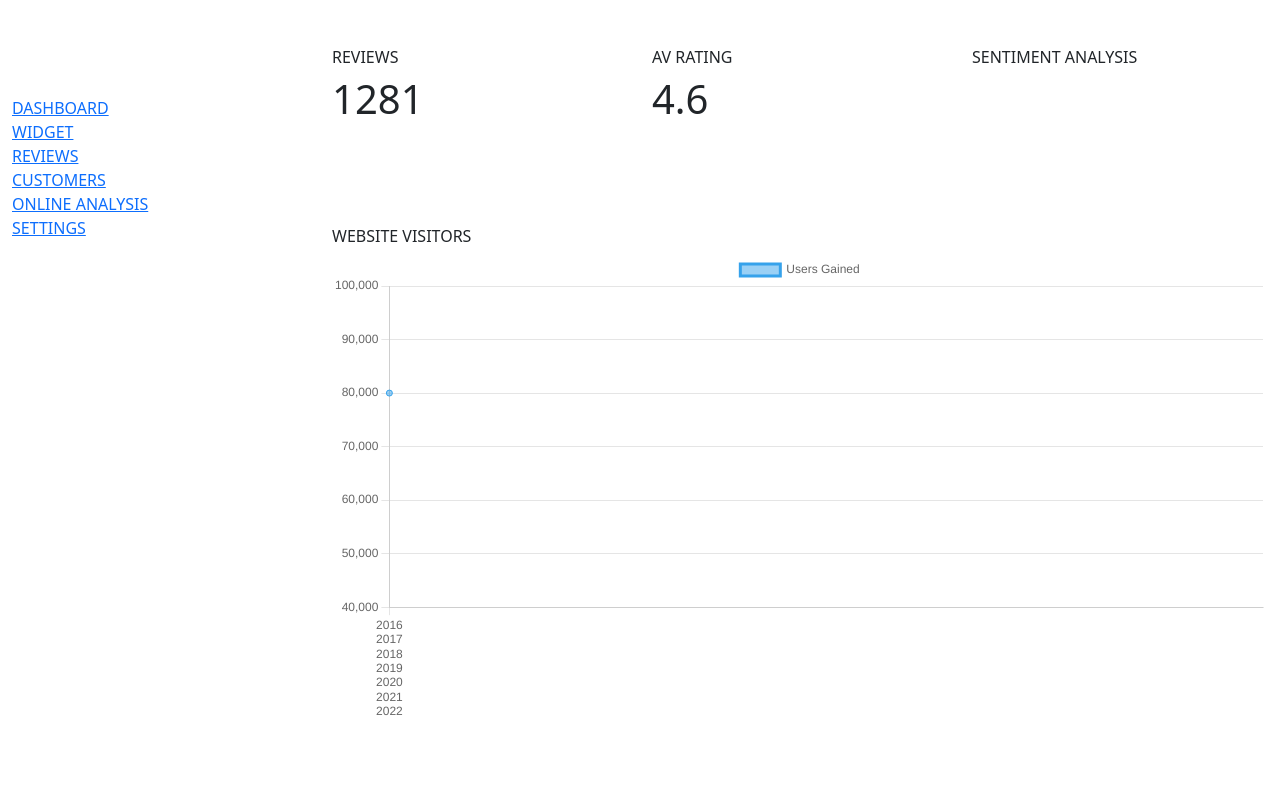
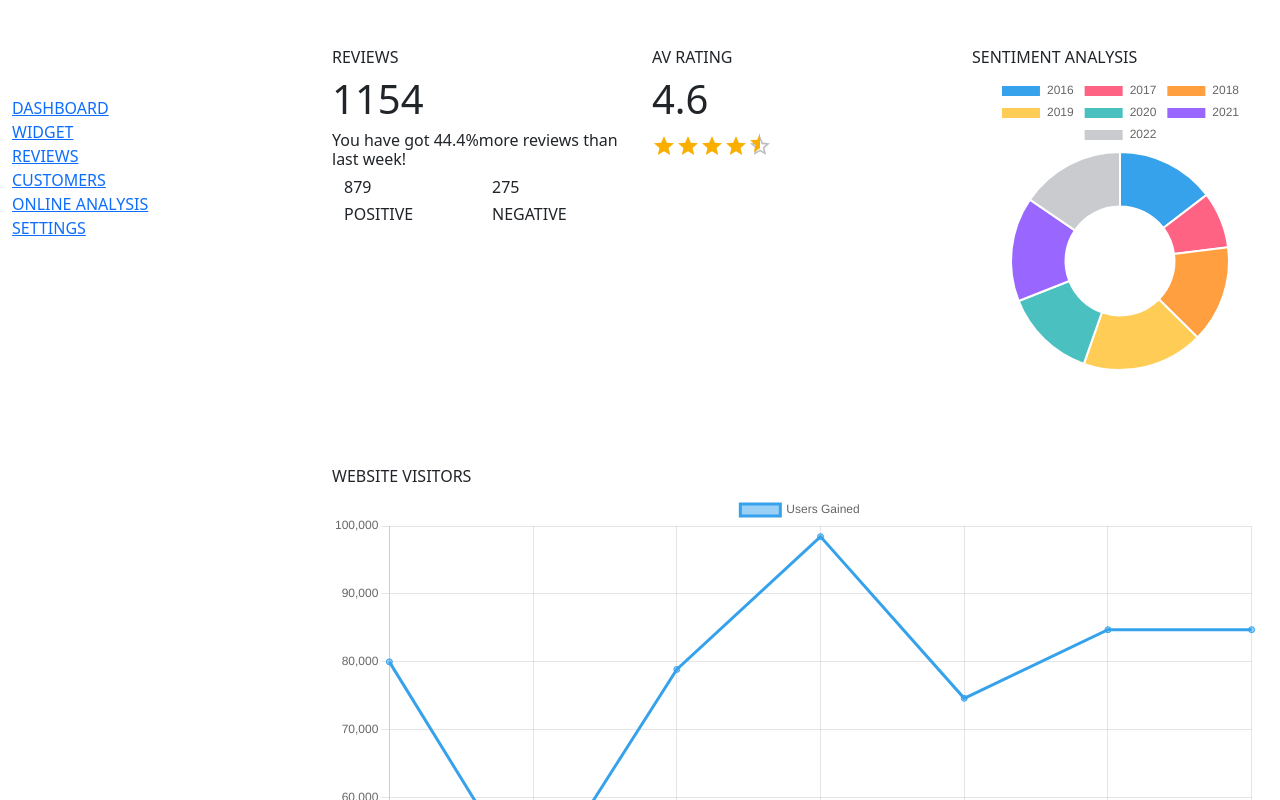
Before and after one commit to Parrasite9/Dashboard, a React (Create React App) app: page / in a window 1280 px wide. Shown: the top 800 px of the page. Built offline with nearby package versions, Linux system fonts and the light colour scheme.

Commit message:
donut chart added, reviews has an addition grid for pos and neg numbers. This reviews number is fully randomized and changes with every reload. AV Rating now has a star rating attached and is changable based on UX.

```diff
--- a/package.json
+++ b/package.json
@@ -3,6 +3,9 @@
   "version": "0.1.0",
   "private": true,
   "dependencies": {
+    "@emotion/react": "^11.10.5",
+    "@emotion/styled": "^11.10.5",
+    "@mui/material": "^5.11.6",
     "@testing-library/jest-dom": "^5.16.5",
     "@testing-library/react": "^13.4.0",
     "@testing-library/user-event": "^13.5.0",
--- a/src/App.js
+++ b/src/App.js
@@ -2,42 +2,52 @@ import { useState, useEffect } from "react";
 import BarChart from "./components/BarChart";
 import { ChartData } from "./Data";
 import LineChart from "./components/LineChart";
-
+import DonutChart from "./components/Donut";
 
 import React from "react";
-// import { Chart as ChartJS,
-//         categoryScale,
-//         LinearScale,
-//         BarElement,
-//         Title,
-//         Tooltip,
-//         Legend } from 'chart.js'
 
 import { Bar, Line } from 'react-chartjs-2'
 
-// ChartJS.register (
-//     categoryScale,
-//     LinearScale,
-//     BarElement,
-//     Title,
-//     Tooltip,
-//     Legend
-// )
+// SIDEBAR BUTTONS
+import Button from '@mui/material/Button'
 
+// RATING
+import Rating from '@mui/material/Rating'
+
+// import { AdaptDayjs } from '@mui/x-date-pickers/LocalizationProvider'
+// import { LocalizationProvider } from '@mui/x-date-pickers/LocalizationProvider'
+// import { StaticDatePicker } from '@mui/x-date-pickers/LocalizationProvider'
+// import dayjs from 'dayjs'
+
+// const isWeekend = (date) => {
+//   const day = date.day();
+
+//   return day === 0 || day === 6;
+// }
 
 const App = () => {
+
+  // const [value, setValue] = useState(dayjs('2022-04-07'))
+
+  const reviewPercent = Math.round((Math.random() * 50 + 10) * 10) / 10
+  const positive = Math.floor((Math.random() * 499 + 500 ))
+  const negative = Math.floor(Math.random() * 500)
+  const totalReviews = positive + negative
 
   const [chartData, setChartData] = useState({
     // LABELS CAN BE CONSIDERED THE NAME ON THE X & Y AXIS
     // IN THIS EXAMPLE, I HAVE YEARS AS DATA, 2016-2022, THIS WOULD BE LABEL
-    labels: [ChartData.map((data) => data.year)],
+    // labels: [ChartData.map((data) => data.year)], //DYANAMIC NOT WORKING
+    labels: [2016, 2017, 2018, 2019, 2020, 2021, 2022],
     datasets: [{
         label: "Users Gained",
         // type: Line,
         data: ChartData.map((data) => data.userGain),
+        // data: ChartData.map((data) => data.userLost),
         // backgroundColor: ["red"]
     }],
 })
+
 
   return (
     <>
@@ -53,6 +63,13 @@ const App = () => {
               <li><a href="#">CUSTOMERS</a></li>
               <li><a href="#">ONLINE ANALYSIS</a></li>
               <li><a href="#">SETTINGS</a></li>
+              {/* <li><Button variant="contained">DASHBOARD</Button></li>
+              <li><Button variant="contained">WIDGET</Button></li>
+              <li><Button variant="contained">REVIEWS</Button></li>
+              <li><Button variant="contained">CUSTOMERS</Button></li>
+              <li><Button variant="contained">ONLINE ANALYSIS</Button></li>
+              <li><Button variant="contained">SETTINGS</Button></li> */}
+
             </ul>
           </div>
 
@@ -62,18 +79,36 @@ const App = () => {
               {/* REVIEWS */}
               <div class="col-4">
                 <h5 className="fs-6">REVIEWS</h5>
-                <h2 className="fs-1">1281</h2>
+                <h2 className="fs-1">{totalReviews}</h2>
+                <h5 className="fs-6">You have got <span className="--bs-success">{reviewPercent}%</span>more reviews than last week!</h5>
+
+                <div className="container">
+                  <div className="row">
+                    <div className="col">
+                      <h5 className="fs-6">{positive}</h5>
+                      <h5 className="fs-6">POSITIVE</h5>
+                    </div>
+
+                    <div className="col">
+                      <h5 className="fs-6">{negative}</h5>
+                      <h5 className="fs-6">NEGATIVE</h5>
+                    </div>
+                  </div>
+                </div>
+
               </div>
 
               <div class="col-4 mb-5">
                 {/* AVERAGE RATING */}
                 <h1 className="fs-6">AV RATING</h1>
                 <h2 className="fs-1">4.6</h2>
+                <Rating name="half-rating" defaultValue={4.5} precision={0.5} />
               </div>
 
               <div class="col-4 mb-5">
                 {/* SENTIMENT ANALYSIS */}
                 <h1 className="fs-6">SENTIMENT ANALYSIS</h1>
+                <DonutChart chartData={chartData} />
               </div>
             </div>
             <div class="row">
@@ -87,6 +122,18 @@ const App = () => {
           </div>
         </div>
       </div>
+
+      {/* <LocalizationProvider dateAdapter={AdapterDayjs}>
+        <StaticDatePicker
+        orientation="landscape"
+        openTo="day"
+        value={value}
+        shouldDisableDate={isWeekend}
+        onChange={(newValue) => {
+          setValue(newValue);
+        }}
+        renderInput={(params) => <TextField {...params} />} />
+      </LocalizationProvider> */}
     </>
   )
 }
--- /dev/null
+++ b/src/components/Donut.js
@@ -0,0 +1,15 @@
+import React from "react"
+import { Doughnut } from 'react-chartjs-2'
+
+import {Chart as ChartJS} from "chart.js/auto"
+
+const DonutChart = ({chartData}) => {
+
+    return (
+        <>
+            <Doughnut data={chartData} />
+        </>
+    )
+}
+
+export default DonutChart
```
Also changed, not shown: src/components/PieChart.js (added), 1 other file (tests, documents, lock files or other folders).
